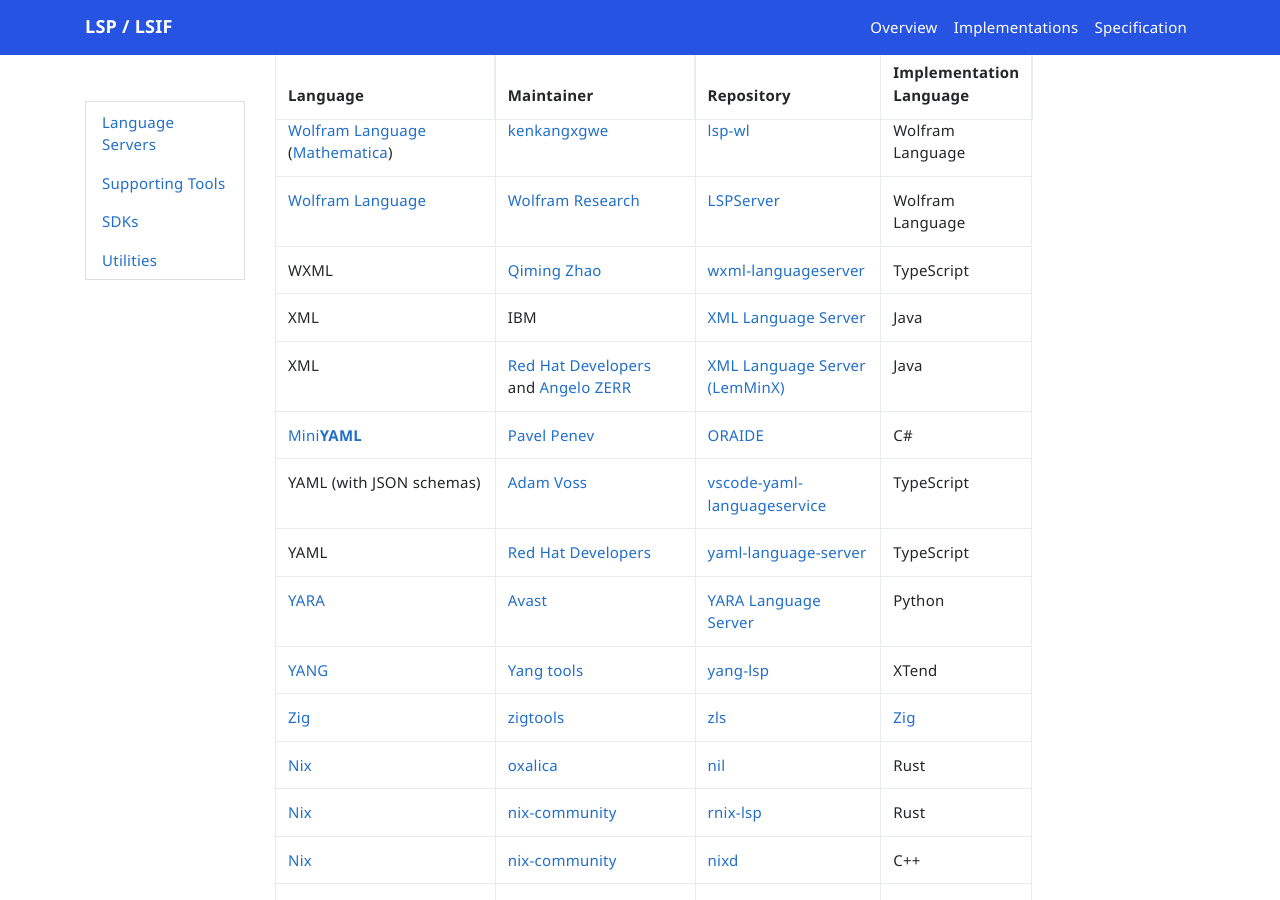
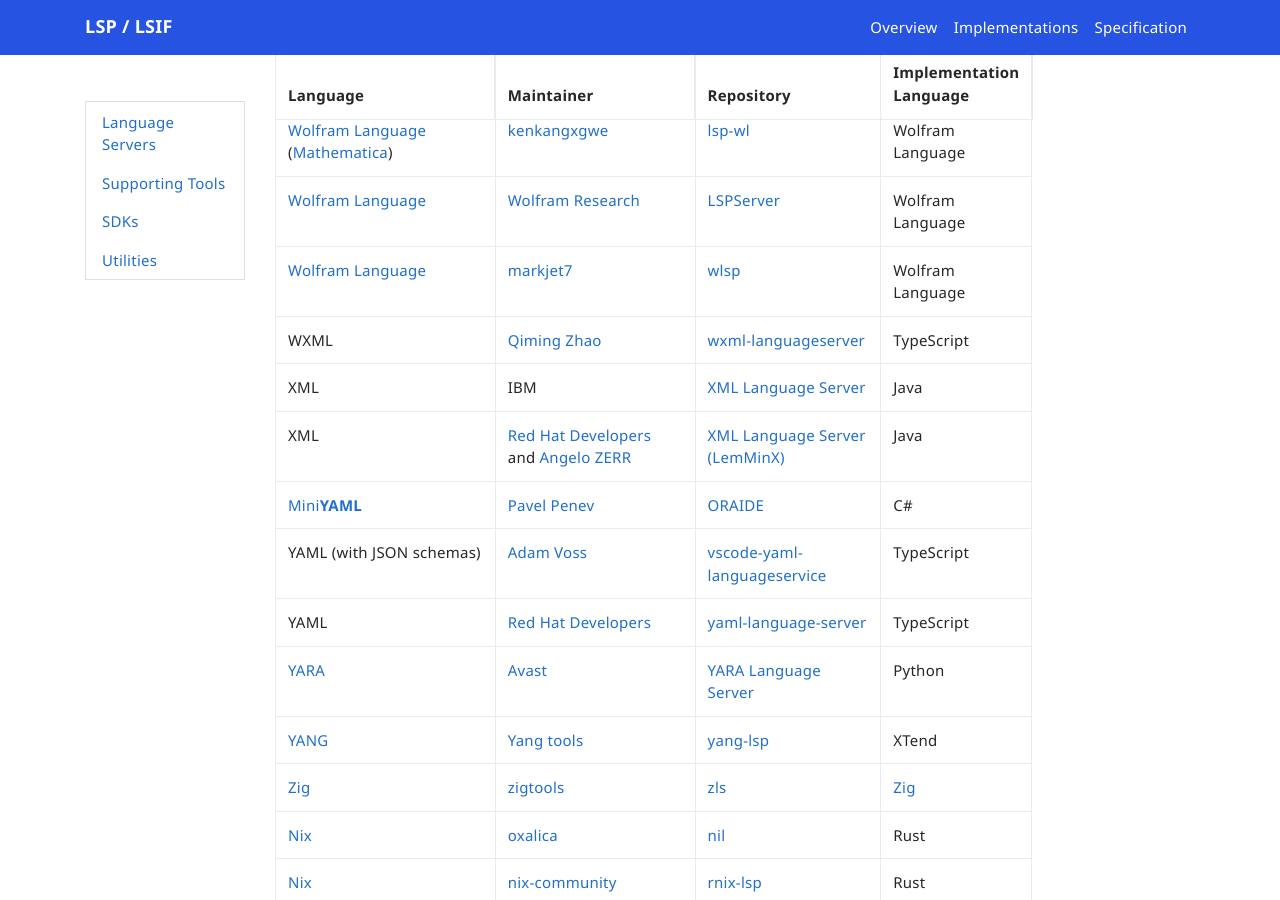
Before and after one commit to microsoft/language-server-protocol, a Jekyll site: the page built from _implementors/servers.md, in a window 1280 px wide and 900 px high, scrolled down 12515 px. Built offline with Jekyll 4.4.1, drawn with Linux system fonts in a browser that asks for light colours; nearby versions of some CDN libraries; comment, search, counter and statistics services are not loaded.

Commit message:
add wolfram lsp (#1842)
Co-authored-by: Dirk Bäumer <dirkb@microsoft.com>

```diff
--- a/_implementors/servers.md
+++ b/_implementors/servers.md
@@ -229,6 +229,7 @@
 | [WebGPU Shading Language](https://gpuweb.github.io/gpuweb/wgsl/) | [WGSL-Analyzer Team](https://github.com/wgsl-analyzer) | [wgsl-analyzer](https://github.com/wgsl-analyzer/wgsl-analyzer) | Rust |
 | [Wolfram Language](https://www.wolfram.com/language/) ([Mathematica](https://www.wolfram.com/mathematica)) | [kenkangxgwe](https://github.com/kenkangxgwe) | [lsp-wl](https://github.com/kenkangxgwe/lsp-wl) | Wolfram Language |
 | [Wolfram Language](https://www.wolfram.com) | [Wolfram Research](https://github.com/WolframResearch) | [LSPServer](https://github.com/WolframResearch/lspserver) | Wolfram Language |
+| [Wolfram Language](https://www.wolfram.com) | [markjet7](https://github.com/markjet7) | [wlsp](https://github.com/markjet7/wlsp) | Wolfram Language |
 | WXML| [Qiming Zhao](https://github.com/chemzqm)| [wxml-languageserver](https://github.com/chemzqm/wxml-languageserver) | TypeScript |
 | XML | IBM | [XML Language Server](https://github.com/microclimate-devops/xml-language-server) | Java |
 | XML | [Red Hat Developers](https://github.com/redhat-developer) and [Angelo ZERR](https://github.com/angelozerr/) | [XML Language Server (LemMinX)](https://github.com/eclipse/lemminx) | Java |
```
